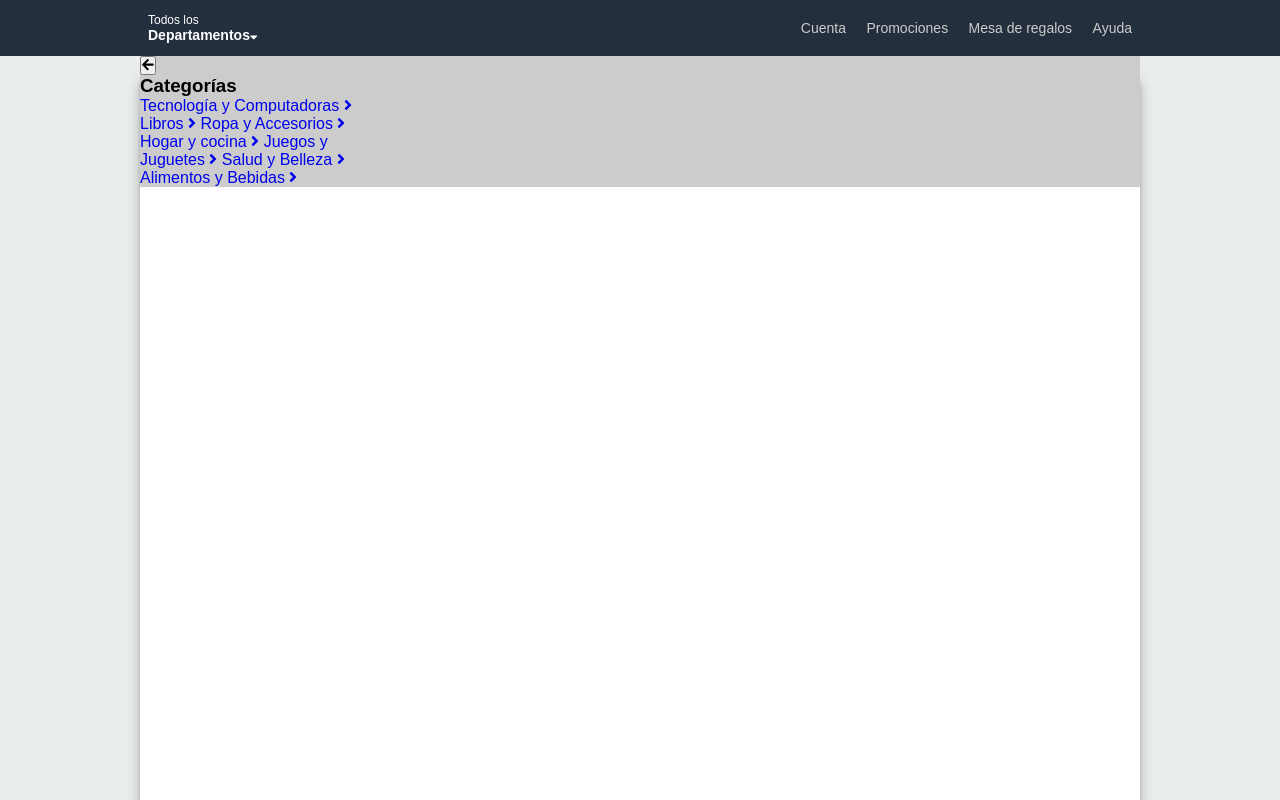
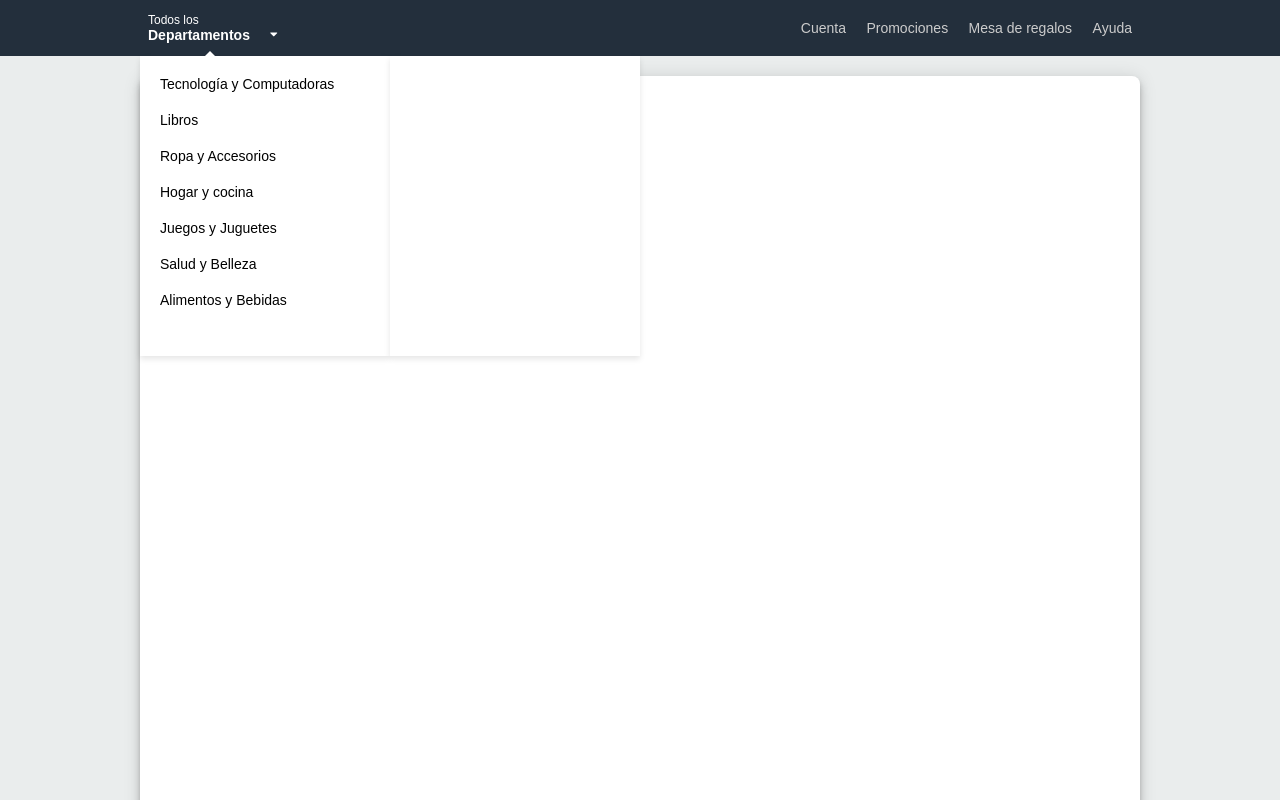
Before and after one commit to dhuertasanchez/ejercicios, a plain HTML site: page amazon_menu/index.html in a window 1280 px wide. Shown: the top 800 px of the page. Drawn offline with Linux system fonts and the light colour scheme.

Commit message:
Se da estilo al menú. La sección categorías ya se muestra con los estilos aplicados.

```diff
--- a/amazon_menu/css/style.css
+++ b/amazon_menu/css/style.css
@@ -79,7 +79,7 @@ main article {
     cursor: default;
 }
 
-.menu .btn-departamentos i {
+.menu .btn-departamentos .fa-caret-down {
     margin-left: 20px;
     position: relative;
     bottom: 3px;
@@ -114,13 +114,82 @@ main article {
 
 .grid {
     width: 100%;
-    /*display: none*/
-    background: #CCC;
+    display: none;
     position: absolute;
     top: 5px;
     z-index: 1000;
-    display: grid;
     grid-template-columns: repeat(4, 1fr);
     grid-template-rows: 1fr;
     grid-template-areas: "categorias subcategorias subcategorias subcategorias";
 }
+
+.grid.activo {
+    display: grid;
+}
+
+.grid::before {
+    content: '';
+    display: block;
+    background: transparent;
+    border-left: 5px solid transparent;
+    border-right: 5px solid transparent;
+    border-bottom: 5px solid #FFF;
+    position: absolute;
+    top: -5px;
+    left: 65px;
+}
+
+.grid > div {
+    background: #FFF;
+    box-shadow: 0px 3px 6px rgba(0,0,0,.10);
+}
+
+/* Categorías */
+
+.grid .btn-regresar {
+    background: #232F3E;
+    color: #FFF;
+    border: none;
+    padding: 10px;
+    border-radius: 3px;
+    margin: 20px;
+    font-size: 16px;
+    cursor: pointer;
+    display: none;
+}
+
+.grid .btn-regresar .fa-arrow-left {
+    margin-right: 10px;
+}
+
+.grid .categorias {
+    grid-area: categorias;
+    padding-top: 10px;
+    min-height: 300px;
+}
+
+.grid .categorias .subtitulo {
+    display: none;
+}
+
+.grid .categorias a {
+    color: #000;
+    font-size: 14px;
+    display: flex;
+    justify-content: space-between;
+    padding: 10px 20px;
+}
+
+.grid .categorias a .fa-angle-right {
+    display: none;
+}
+
+.grid .categorias a:hover {
+    color: #E47911;
+    font-weight: bold;
+    background: #EAEDED;
+}
+
+.grid .categorias a:hover .fa-angle-right {
+    display: inline-block;
+}
--- a/amazon_menu/index.html
+++ b/amazon_menu/index.html
@@ -31,9 +31,9 @@
         </div>
 
         <div class="contenedor contenedor-grid">
-            <div class="grid" id="grid activo">
+            <div class="grid activo" id="grid">
                 <div class="categorias">
-                    <button class="btn-regresar"><i class="fas fa-arrow-left"></i></button>
+                    <button class="btn-regresar"><i class="fas fa-arrow-left"></i>Regresar</button>
                     <h3 class="subtitulo">Categorías</h3>
 
                     <a href="#" data-categoria="tecnologia-y-computadoras">Tecnología y Computadoras <i class="fas fa-angle-right"></i></a>
```
